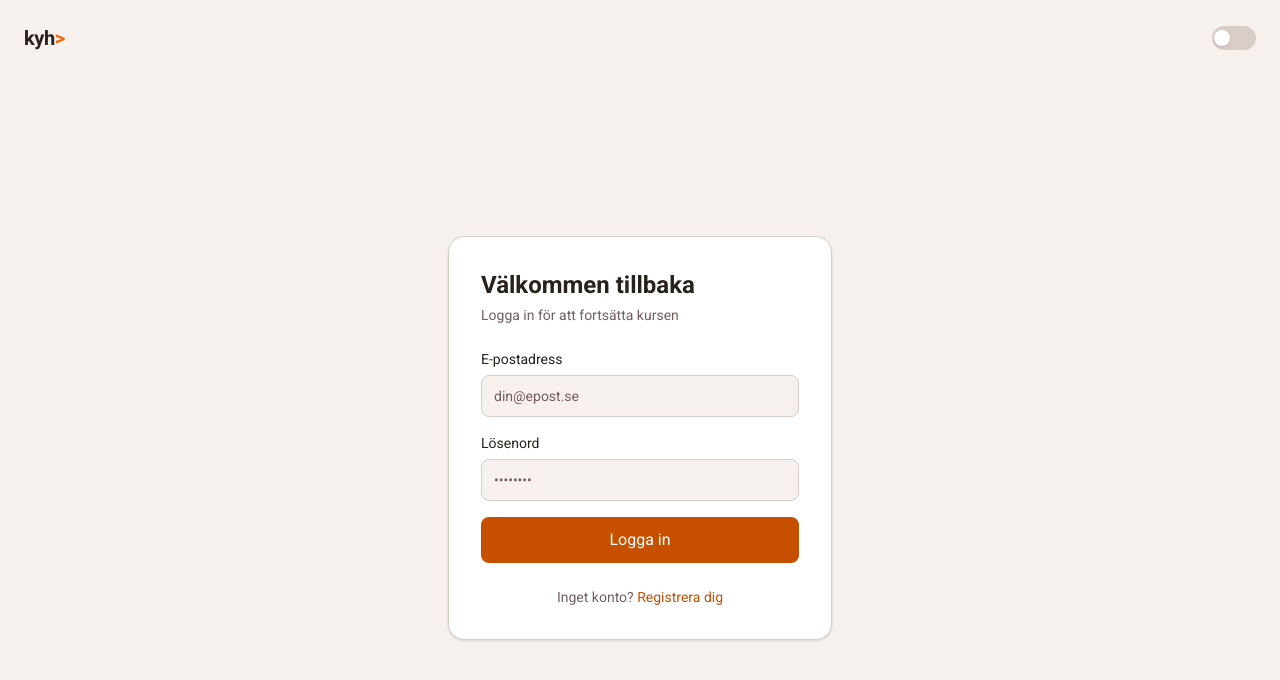
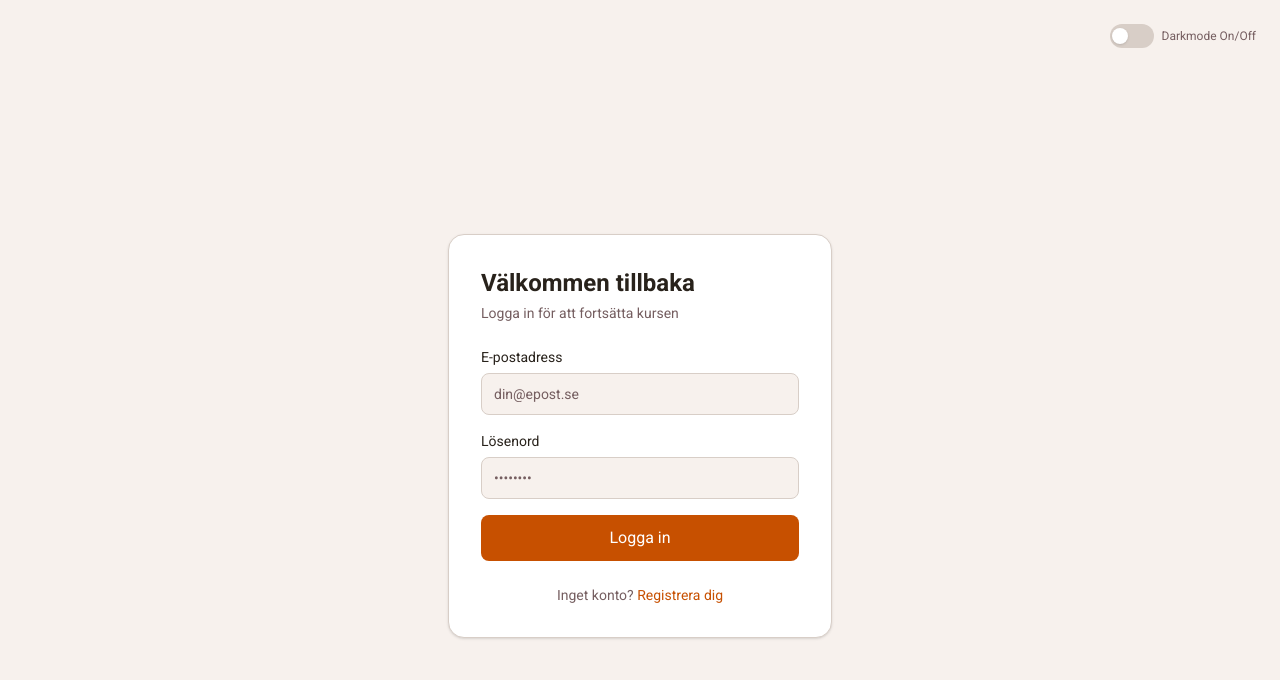
Before and after one commit to thomaspomas/ai-kurs-kyh, a Next.js app: page /auth/login in a window 1280 px wide. Shown: the top 680 px of the page. Built offline with nearby package versions, Linux system fonts and the light colour scheme.

Commit message:
Remove logo, add Darkmode On/Off label next to toggle

```diff
--- a/app/auth/login/page.tsx
+++ b/app/auth/login/page.tsx
@@ -36,10 +36,11 @@ export default function LoginPage() {
   return (
     <div className="min-h-screen bg-surface flex flex-col">
       <div className="flex justify-between items-center p-4 sm:p-6">
-        <Link href="/" className="text-xl font-bold text-content" style={{ letterSpacing: '-0.02em' }}>
-          kyh<span style={{ color: '#FA6400' }}>&gt;</span>
-        </Link>
-        <ThemeToggle />
+        <div />
+        <div className="flex items-center gap-2">
+          <ThemeToggle />
+          <span className="text-xs text-content-muted select-none">Darkmode On/Off</span>
+        </div>
       </div>
 
       <div className="flex-1 flex items-center justify-center px-4 py-12">
--- a/app/auth/register/page.tsx
+++ b/app/auth/register/page.tsx
@@ -76,10 +76,11 @@ export default function RegisterPage() {
   return (
     <div className="min-h-screen bg-surface flex flex-col">
       <div className="flex justify-between items-center p-4 sm:p-6">
-        <Link href="/" className="text-xl font-bold text-content" style={{ letterSpacing: '-0.02em' }}>
-          kyh<span style={{ color: '#FA6400' }}>&gt;</span>
-        </Link>
-        <ThemeToggle />
+        <div />
+        <div className="flex items-center gap-2">
+          <ThemeToggle />
+          <span className="text-xs text-content-muted select-none">Darkmode On/Off</span>
+        </div>
       </div>
 
       <div className="flex-1 flex items-center justify-center px-4 py-12">
--- a/app/page.tsx
+++ b/app/page.tsx
@@ -8,12 +8,11 @@ export default function LandingPage() {
       {/* Minimal header */}
       <header className="bg-surface-card border-b border-border">
         <div className="max-w-6xl mx-auto px-4 sm:px-6 h-16 flex items-center justify-between">
-          <div className="flex items-center gap-1">
-            <span className="font-bold text-xl text-content" style={{ letterSpacing: '-0.02em' }}>
-              kyh<span style={{ color: '#FA6400' }}>&gt;</span>
-            </span>
+          <div />
+          <div className="flex items-center gap-2">
+            <ThemeToggle />
+            <span className="text-xs text-content-muted select-none">Darkmode On/Off</span>
           </div>
-          <ThemeToggle />
         </div>
       </header>
 
--- a/components/layout/Header.tsx
+++ b/components/layout/Header.tsx
@@ -23,10 +23,8 @@ export function Header({ userName, showNav = true }: HeaderProps) {
   return (
     <header className="sticky top-0 z-50 bg-surface-card border-b border-border shadow-sm">
       <div className="max-w-6xl mx-auto px-4 sm:px-6 h-16 flex items-center justify-between gap-4">
-        {/* Logo */}
-        <Link href={showNav ? '/dashboard' : '/'} className="flex items-center gap-2 shrink-0">
-          <KyhLogo />
-        </Link>
+        {/* Logo placeholder – keeps layout balanced */}
+        <div className="shrink-0 w-4" />
 
         {showNav && (
           <nav className="hidden sm:flex items-center gap-6 text-sm font-medium">
@@ -45,8 +43,9 @@ export function Header({ userName, showNav = true }: HeaderProps) {
           </nav>
         )}
 
-        <div className="flex items-center gap-4 ml-auto">
+        <div className="flex items-center gap-2 ml-auto">
           <ThemeToggle />
+          <span className="text-xs text-content-muted select-none">Darkmode On/Off</span>
           {userName && showNav && (
             <>
               <span className="hidden sm:block text-sm text-content-muted truncate max-w-32">
@@ -65,17 +64,3 @@ export function Header({ userName, showNav = true }: HeaderProps) {
     </header>
   )
 }
-
-function KyhLogo() {
-  return (
-    <div className="flex items-center gap-1">
-      <svg width="28" height="22" viewBox="0 0 28 22" fill="none" xmlns="http://www.w3.org/2000/svg" aria-hidden="true">
-        <path d="M4 3L9 11L4 19" stroke="#FA6400" strokeWidth="3" strokeLinecap="round" strokeLinejoin="round"/>
-        <path d="M0 3L5 11L0 19" stroke="#FA6400" strokeWidth="3" strokeLinecap="round" strokeLinejoin="round" opacity="0.5"/>
-      </svg>
-      <span className="font-bold text-xl tracking-tight" style={{ color: 'var(--content)', letterSpacing: '-0.02em' }}>
-        kyh<span style={{ color: '#FA6400' }}>&gt;</span>
-      </span>
-    </div>
-  )
-}
```
